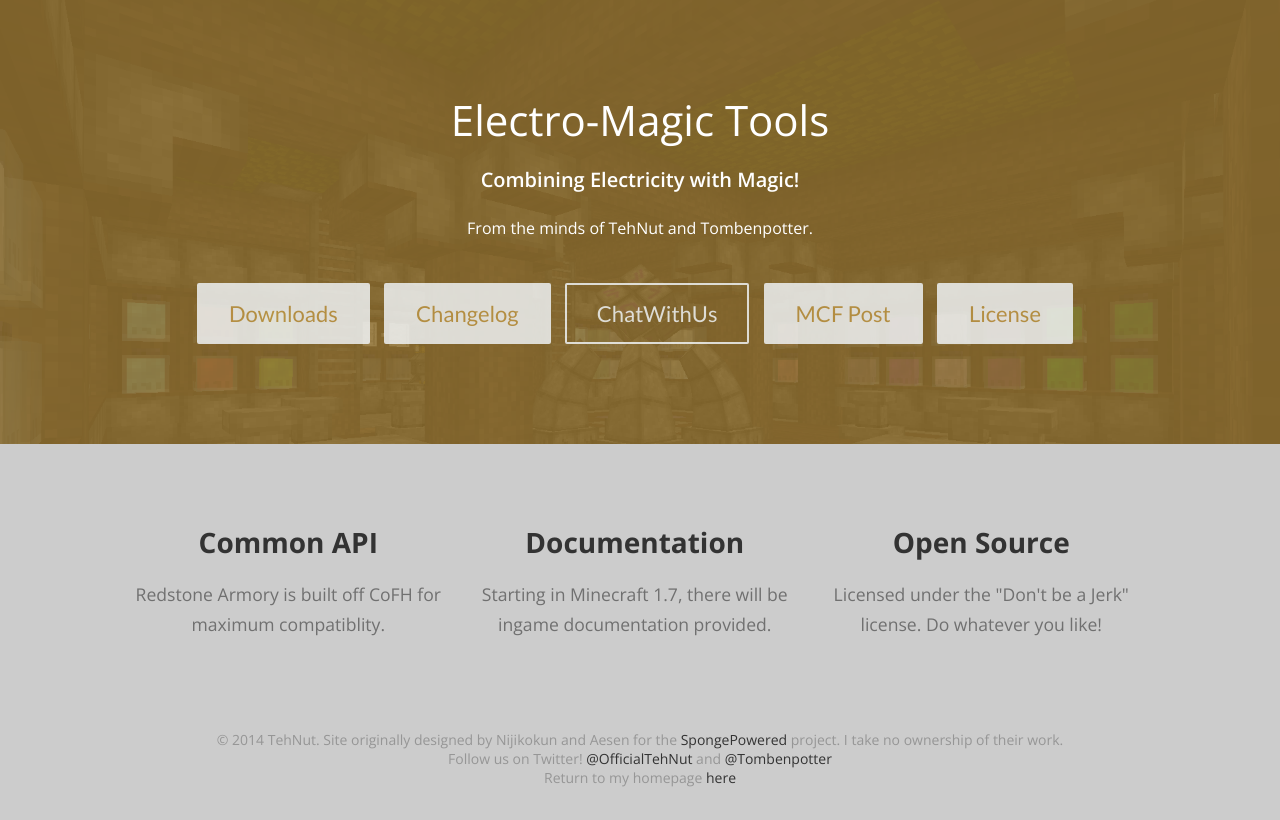
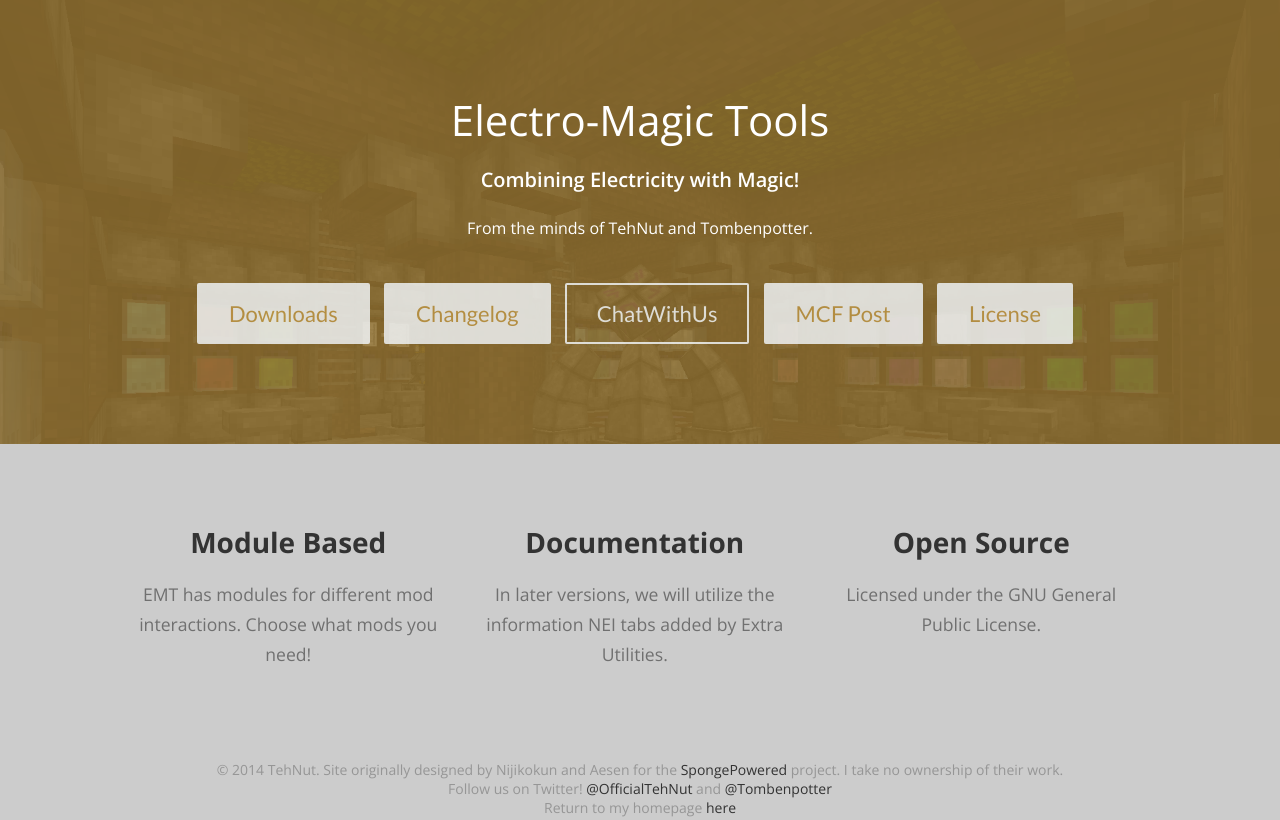
Before and after one commit to TehNut/tehnut.info, a PHP site: page /emt/index.php in a window 1280 px wide. Before the commit the page ends 787 px from the top, so only its background shows below. Run offline with PHP 8.4, Linux system fonts and the light colour scheme; some libraries are stand-ins or nearby versions.

Commit message:
Remove some RArm things I missed...

```diff
--- a/emt/changelog/index.php
+++ b/emt/changelog/index.php
@@ -14,7 +14,7 @@
     	<div class="inner">
     		<h1>
         		<span class="icon ion-ios7-paper"></span>
-    			Redstone Armory Changelog
+    			Electro-Magic Tools Changelog
         	</h1>
             <p>Version formatting: <b>MCVER-MAIN.SUB-BUILD</b></p>
     	</div>
--- a/emt/index.php
+++ b/emt/index.php
@@ -1,7 +1,7 @@
 <html>
 <head>
   <meta charset="utf-8">
-  <title>Redstone Armory</title>
+  <title>Electro-Magic Tools</title>
   <link rel="shortcut icon" href="img/nutfavicon.png">
   <link href='http://fonts.googleapis.com/css?family=Open+Sans:400,300,300italic,400italic,600,600italic,700,700italic,800,800italic|Lato:300,400,500,600' rel='stylesheet' type='text/css' />
   <link href='http://code.ionicframework.com/ionicons/1.5.2/css/ionicons.min.css' rel='stylesheet' type='text/css' />
@@ -14,9 +14,9 @@
   <div class="container">
     <div class="box">
       <div class="inner">
-        <a href="https://github.com/CoFH" target="new"><span class="icon ion-android-settings"></span>
-        <h2>Common API</h2></a>
-	      <p>Redstone Armory is built off CoFH for maximum compatiblity.</p>
+        <a href="#"><span class="icon ion-android-settings"></span>
+        <h2>Module Based</h2></a>
+	      <p>EMT has modules for different mod interactions. Choose what mods you need!</p>
       </div>
     </div>
 
@@ -24,15 +24,15 @@
       <div class="inner">
         <a href="#"><span class="icon ion-android-note"></span>
         <h2>Documentation</h2></a>
-        <p>Starting in Minecraft 1.7, there will be ingame documentation provided.</p>
+        <p>In later versions, we will utilize the information NEI tabs added by Extra Utilities.</p>
       </div>
     </div>
 
     <div class="box">
       <div class="inner">
-        <a href="https://github.com/TehNut/RedstoneArmory" target="new"><span class="icon ion-social-github"></span>
+        <a href="https://github.com/Tombenpotter/Electro-Magic-Tools" target="new"><span class="icon ion-social-github"></span>
         <h2>Open Source</h2></a>
-        <p>Licensed under the &quot;Don't be a Jerk&quot; license. Do whatever you like!</p>
+        <p>Licensed under the GNU General Public License.</p>
       </div>
     </div>
   </div>
```
Also changed, not shown: emt/css/changelog.css (+5 -5 lines).
